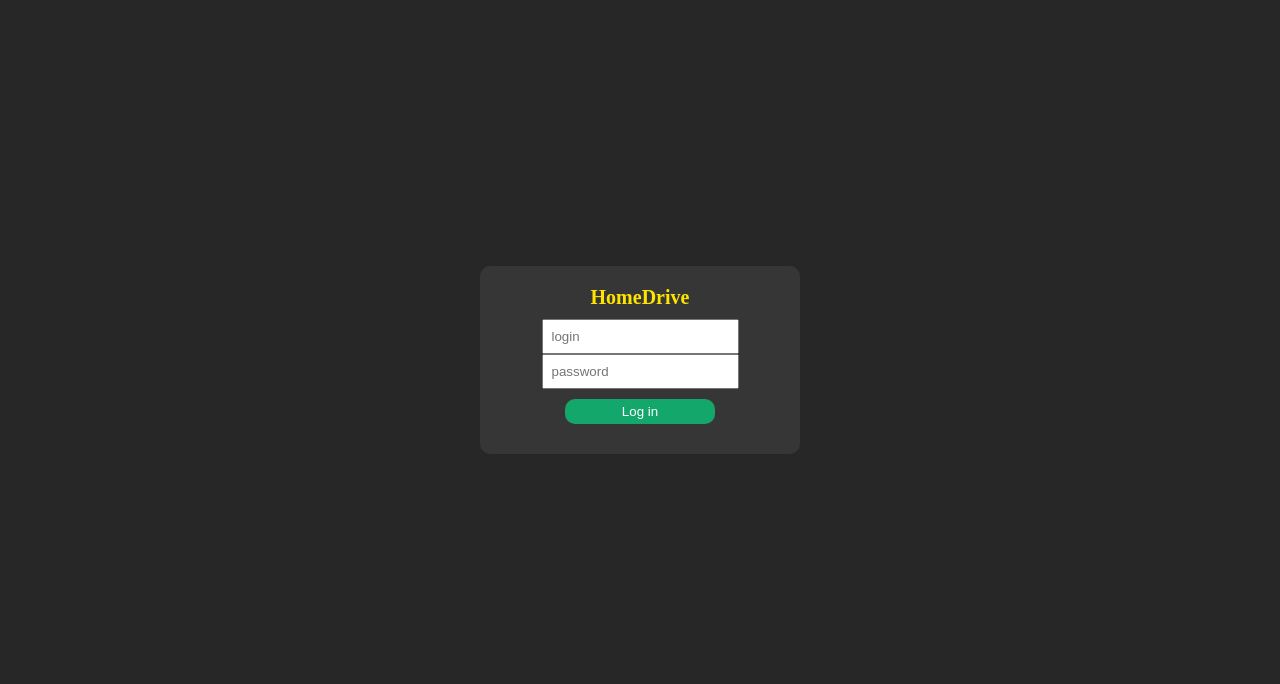
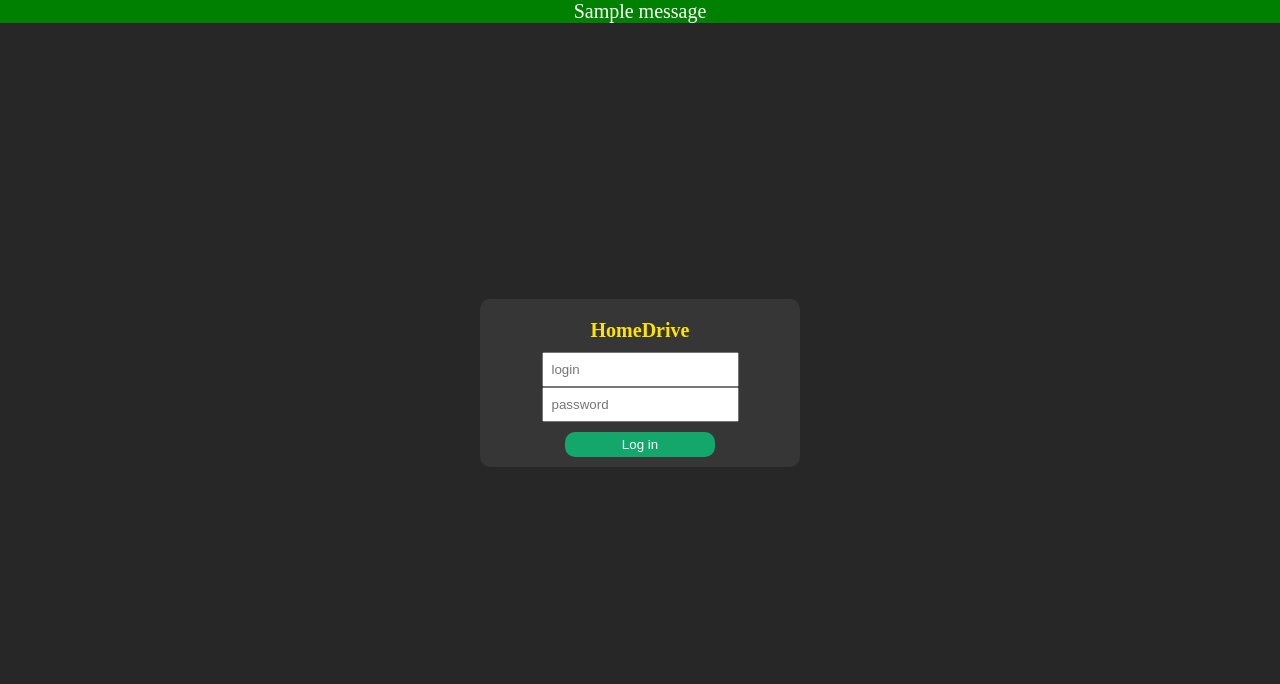
Before and after one commit to zNitche/HomeDrive, a Flask app: page /auth/login in a window 1280 px wide. Shown: the top 684 px of the page. Before the commit the page ends 454 px from the top, so only its background shows below. Run offline with Flask 2, Linux system fonts and the light colour scheme; tables that the repository leaves empty hold one stand-in row (values such as "Sample post"); one stand-in notice (Sample message) is shown.

Commit message:
added flashing messages

```diff
--- a/home_drive/routes/auth.py
+++ b/home_drive/routes/auth.py
@@ -1,4 +1,4 @@
-from flask import render_template, request, redirect, url_for, Blueprint
+from flask import render_template, request, redirect, url_for, Blueprint, flash
 import flask_login
 from passlib.hash import sha256_crypt
 from home_drive.models import User
@@ -14,8 +14,7 @@ def login():
             return redirect(url_for("content.home"))
 
         else:
-            message = ""
-            return render_template("login.html", message=message)
+            return render_template("login.html")
 
     else:
         try:
@@ -30,12 +29,14 @@ def login():
                 return redirect(url_for("content.home"))
 
             else:
-                message = "Wrong username or password"
-                return render_template("login.html", message=message)
+                flash("Wrong username or password", "error")
+
+                return redirect(url_for("auth.login"))
 
         except:
-            message = "Wrong username or password"
-            return render_template("login.html", message=message)
+            flash("Wrong username or password", "error")
+
+            return redirect(url_for("auth.login"))
 
 
 @auth.route("/auth/logout", methods=["POST", "GET"])
--- a/home_drive/routes/content.py
+++ b/home_drive/routes/content.py
@@ -1,4 +1,4 @@
-from flask import render_template, Blueprint, redirect, url_for, request
+from flask import render_template, Blueprint, redirect, url_for, request, flash
 from flask import current_app as app
 import flask_login
 import os
@@ -78,8 +78,6 @@ def upload_view():
 @flask_login.login_required
 @private_space_required
 def new_directory_view():
-    current_user = flask_login.current_user
-
     current_size = f"{str(round(utils.get_current_files_size(FILES_LOCATION) / 1000000000, 2))} GB"
     max_size = f"{MAX_SHARED_FILES_SIZE / 1000000000} GB"
 
--- a/home_drive/static/main.css
+++ b/home_drive/static/main.css
@@ -293,3 +293,25 @@ input.login-form-input {
     justify-items: center;
     text-align: center;
 }
+
+.flashed-messages-container {
+    display: flex;
+    flex-direction: row;
+    width: 100%;
+}
+
+.flashed-message-container {
+    display: flex;
+    width: 100%;
+    color: #ffffff !important;
+    font-size: 125%;
+    justify-content: center;
+}
+
+.flashed-message-container-success {
+    background-color: green;
+}
+
+.flashed-message-container-error {
+    background-color: red;
+}
--- a/home_drive/templates/base.html
+++ b/home_drive/templates/base.html
@@ -9,6 +9,19 @@
         <title>HomeDrive</title>
     </head>
     <body>
+        {% with messages = get_flashed_messages(with_categories=true) %}
+            {% if messages %}
+            <div class="flashed-messages-container">
+              {% for category, message in messages %}
+                <div class="flashed-message-container flashed-message-container-{{ category }}">
+                    <span>
+                        {{ message }}
+                    </span>
+                </div>
+              {% endfor %}
+            </div>
+            {% endif %}
+        {% endwith %}
         {% block content %}
         {% endblock %}
     </body>
--- a/home_drive/templates/directory.html
+++ b/home_drive/templates/directory.html
@@ -24,7 +24,6 @@
                         <button id="create_directory_button" class="action-button" type="submit">Create directory</button>
                     </p>
                 </form>
-                <p>{{message}}</p>
             </div>
         </div>
         <div class="footer">
--- a/home_drive/templates/finalize.html
+++ b/home_drive/templates/finalize.html
@@ -46,7 +46,6 @@
                 </p>
             </form>
         </div>
-        <div>{{message}}</div>
     </div>
     <div class="footer">
     </div>
--- a/home_drive/templates/login.html
+++ b/home_drive/templates/login.html
@@ -9,9 +9,6 @@
                 <input class="login-form-input" type="password" id="password" name="password" placeholder="password" />
                 <button class="login-button" type="submit">Log in</button>
             </form>
-            <div class="login-message">
-                {{message}}
-            </div>
         </div>
     </div>
 </div>
--- a/home_drive/templates/move_file.html
+++ b/home_drive/templates/move_file.html
@@ -31,7 +31,6 @@
                     </p>
                 </form>
             </div>
-            <div>{{message}}</div>
         </div>
         <div class="footer">
         </div>
--- a/home_drive/templates/upload.html
+++ b/home_drive/templates/upload.html
@@ -36,9 +36,7 @@
                     </span>
                     <progress id="upload-progress-bar" value="0" max="100"></progress>
                 </div>
-                <p id="upload-message">
-                    {{message}}
-                </p>
+                <p id="upload-message"></p>
             </div>
         </div>
         <div class="footer">
```
Also changed, not shown: home_drive/routes/files_operations.py (+20 -19 lines).
